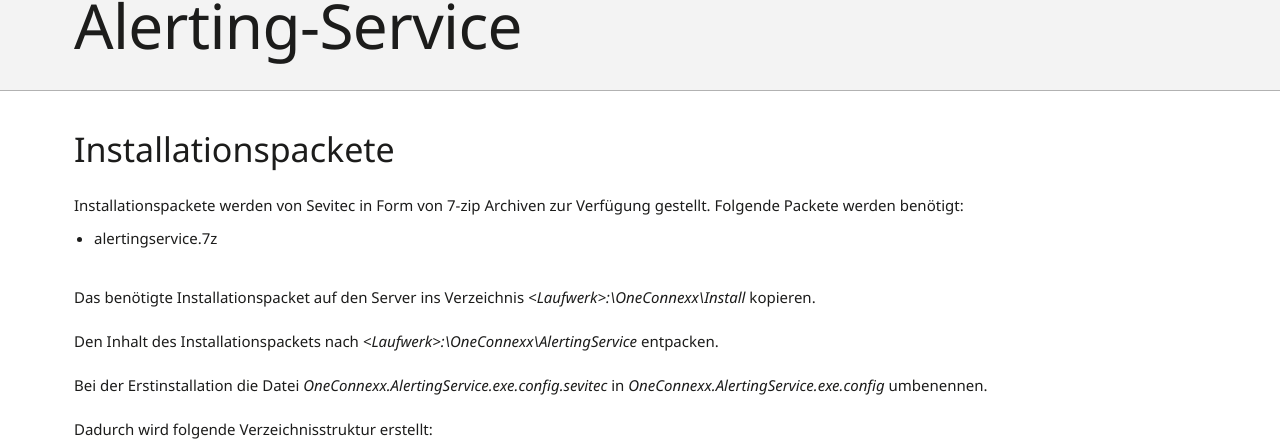
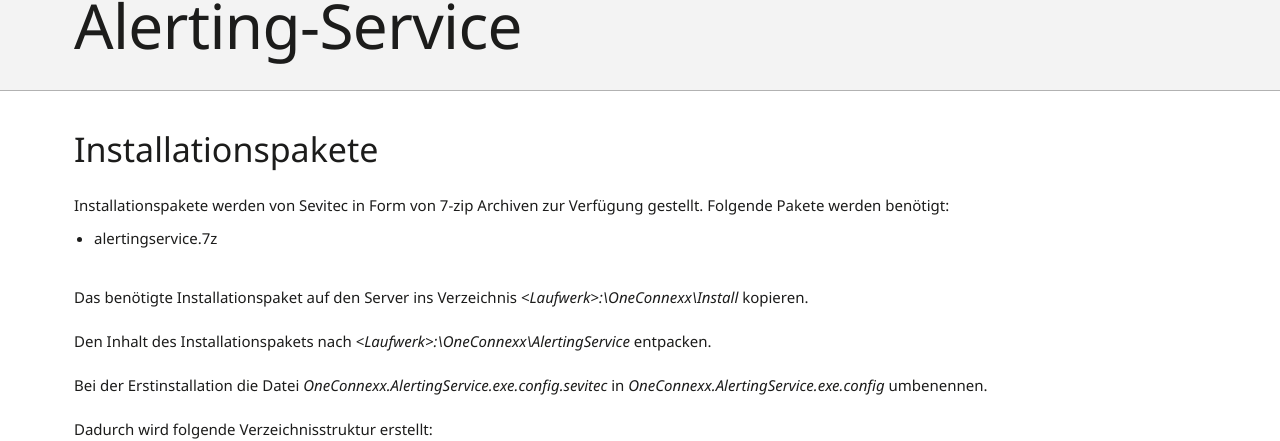
Before and after one commit to primesoft-group/oneconnexx-docs, a Jekyll site: the page built from _pages/setup/de/alerting.md, in a window 1280 px wide. Shown: the part 241-682 px from the top of the page. Built offline with Jekyll 4.4.1, drawn with Linux system fonts in a browser that asks for light colours; nearby versions of some CDN libraries; some web fonts are replaced.

Commit message:
Update alerting.md

```diff
--- a/_pages/setup/de/alerting.md
+++ b/_pages/setup/de/alerting.md
@@ -4,14 +4,14 @@
 permalink: "setup/de/alerting/"
 ---
 
-### Installationspackete
-Installationspackete werden von Sevitec in Form von 7-zip Archiven zur Verfügung gestellt. Folgende Packete werden benötigt:
+### Installationspakete
+Installationspakete werden von Sevitec in Form von 7-zip Archiven zur Verfügung gestellt. Folgende Pakete werden benötigt:
 
 * alertingservice.7z
 
-Das benötigte Installationspacket auf den Server ins Verzeichnis *&lt;Laufwerk&gt;:\OneConnexx\Install* kopieren.
+Das benötigte Installationspaket auf den Server ins Verzeichnis *&lt;Laufwerk&gt;:\OneConnexx\Install* kopieren.
 
-Den Inhalt des Installationspackets nach *&lt;Laufwerk&gt;:\OneConnexx\AlertingService* entpacken.
+Den Inhalt des Installationspakets nach *&lt;Laufwerk&gt;:\OneConnexx\AlertingService* entpacken.
 
 Bei der Erstinstallation die Datei *OneConnexx.AlertingService.exe.config.sevitec* in *OneConnexx.AlertingService.exe.config* umbenennen.
 
```
